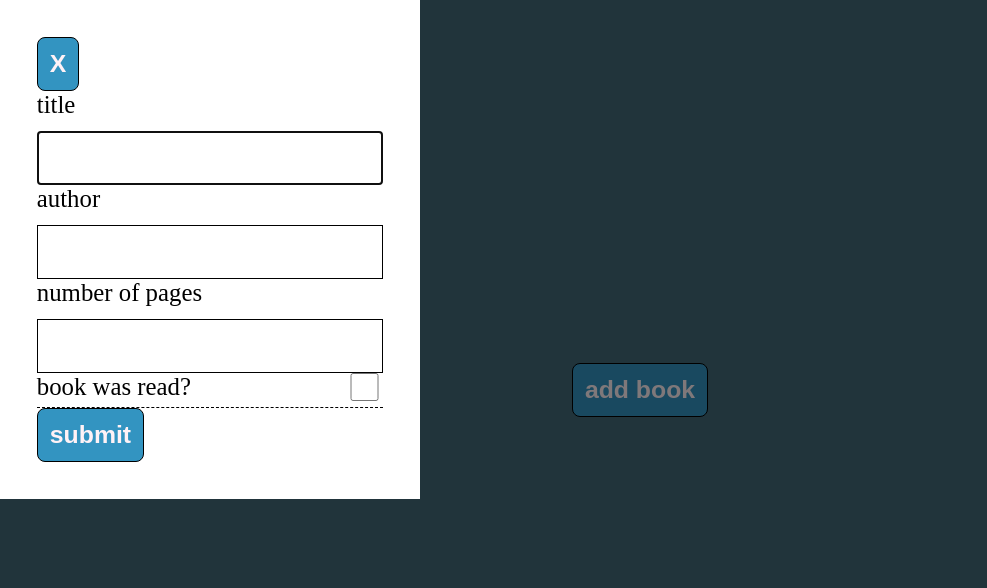
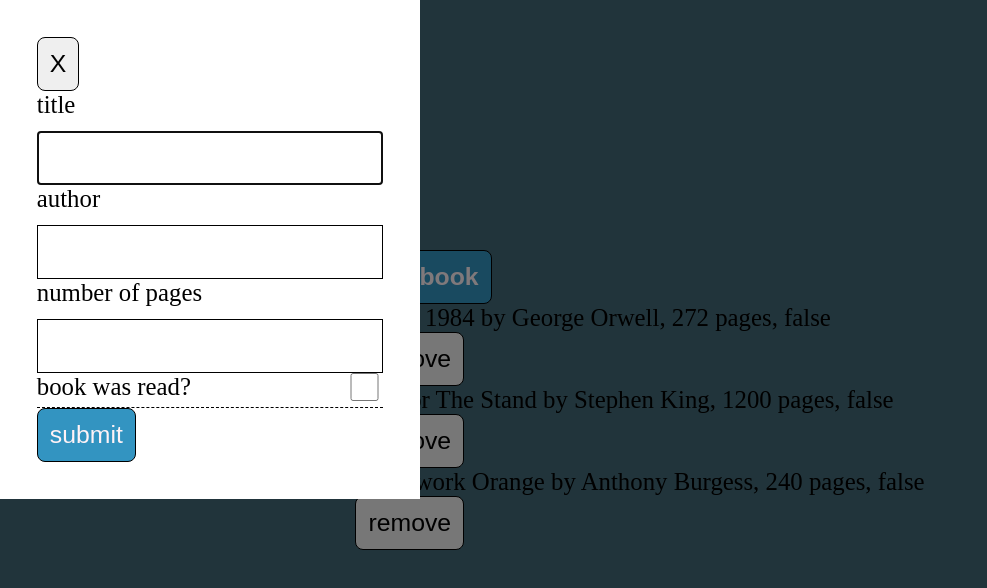
Before and after one commit to EGRrqq/library, a plain HTML site: page index.html in a window 1280 px wide. Both pictures are taken after a click on the button "add book". Shown: the whole page, without its empty margins (0-987 px from the left). Drawn offline with Linux system fonts and the light colour scheme.

Commit message:
feat(js): add support for removing bookCard
feat(js): divide displayBooks function into two separate functions
- displayExistBook function
- displayNewBook function

feat(css): refactor button styles
feat(html): apply refactored classes to buttons

```diff
--- a/index.html
+++ b/index.html
@@ -12,7 +12,7 @@
 <body>
     <dialog id="book-modal">
         <form method="dialog">
-            <button type="button" aria-label="close" class="close-btn" formnovalidate>X</button>
+            <button type="button" aria-label="close" id="close-btn" class="button" formnovalidate>X</button>
 
             <section class="form-section">
                 <label for="title">title</label>
@@ -36,12 +36,12 @@
 
             <hr>
 
-            <button type="submit" value="default" class="submit-btn">submit</button>
+            <button type="submit" value="default" class="button filled">submit</button>
         </form>
     </dialog>
 
-    <article>
-        <button type="button" id="show-modal">add book</button>
+    <article class="main">
+        <button type="button" id="show-modal" class="button filled bold">add book</button>
     </article>
 </body>
 
--- a/script.js
+++ b/script.js
@@ -1,11 +1,20 @@
-const myLibrary = [];
+Book.prototype.info = function () {
+    return `${this.title} by ${this.author}, ${this.pages} pages, ${this.read}`
+}
+
+const Harry = new Book('Signet 1984', 'George Orwell', 272, false);
+const Barry = new Book('Anchor The Stand', 'Stephen King', 1200, false);
+const Jarry = new Book('Clockwork Orange', 'Anthony Burgess', 240, false);
+
+let myLibrary = [Harry, Barry, Jarry];
 console.log('library:', myLibrary);
 
 (function library() {
     openModal();
     closeModal();
     addBookToLibrary();
-    displayBooks();
+    displayExistBook();
+    displayNewBook();
 })()
 
 function openModal() {
@@ -17,31 +26,52 @@ function openModal() {
 
 function closeModal() {
     const modal = document.getElementById('book-modal');
-    const closeBtn = document.querySelector('.close-btn');
+    const closeBtn = document.getElementById('close-btn');
 
-    closeBtn.addEventListener('click', function() {
-        modal.close();
+    closeBtn.addEventListener('click', () =>  modal.close());
+}
+
+function displayExistBook() {
+    const main = document.querySelector('.main');
+
+    for (let book of myLibrary) {
+        bookCard(book, main);
+    }
+}
+
+function displayNewBook() {
+    const form = document.querySelector('form');
+    const main = document.querySelector('.main');
+
+    form.addEventListener('submit', function() {
+        const book = myLibrary[myLibrary.length - 1];
+        bookCard(book, main);
     })
 }
 
-function displayBooks() {
-    const body = document.querySelector('body');
-    const ul = document.createElement('ul');
-    body.appendChild(ul);
+function bookCard(book, container) {
+    const section = document.createElement('section');
+    const p = document.createElement('p');
+    const button = document.createElement('button');
 
-    Book.prototype.display = false;
-    const form = document.querySelector('form');
+    p.textContent = book.info();
+    button.classList.add('button');
+    button.textContent = 'remove';
 
-    form.addEventListener('submit', function() {
-        const book = myLibrary[myLibrary.length - 1];
+    section.setAttribute('data-id', book.id);
+    section.appendChild(p);
+    section.appendChild(button);
 
-        if (!book.display) {
-            book.display = true;
-            const li = document.createElement('li');
-            li.textContent = book.info();
-            ul.appendChild(li);
-        }
+    button.addEventListener('click', function(event) {
+        const section = event.target.parentElement;
+        const bookId = section.getAttribute('data-id');
+
+        myLibrary = myLibrary.filter(book => book.id !== bookId);
+        section.remove();
+        console.log(myLibrary);
     })
+
+    container.appendChild(section);
 }
 
 function addBookToLibrary() {
@@ -50,7 +80,7 @@ function addBookToLibrary() {
     form.addEventListener('submit', function() {
         let tempBook = new Book()
 
-        const args = Object.keys(tempBook).map(key => {
+        const args = Object.keys(tempBook).filter(key => key !== 'id').map(key => {
             if (key === 'read') {
                 return document.getElementById(key).checked;
             }
@@ -69,8 +99,5 @@ function Book(title, author, pages, read) {
     this.author = author;
     this.pages = pages;
     this.read = read || false;
+    this.id = Math.random().toString(36).substring(2);
 }
-
-Book.prototype.info = function() {
-    return `${this.title} by ${this.author}, ${this.pages} pages, ${this.read}`
-}
--- a/style.css
+++ b/style.css
@@ -25,16 +25,6 @@ body {
   gap: calc(1rem + 0.5vh);
   font-size: calc(0.75rem + 1vw);
   background-color: var(--bg-color);
-}
-
-button {
-  padding: calc(0.5rem + 0.5vw);
-  cursor: pointer;
-  border-radius: 0.5rem;
-  background-color: #3394c1;
-  color: #fff2f6;
-  font-weight: 700;
-  font-size: inherit;
 }
 
 fieldset {
@@ -66,7 +56,7 @@ input[type="checkbox"] {
 
 fieldset,
 input,
-button {
+.button {
   border: 1px solid black;
   padding: var(--content-padding);
 }
@@ -75,7 +65,18 @@ input {
   font-size: inherit;
 }
 
-button {
+.filled {
+  background-color: #3394c1;
+  color: #fff2f6;
+}
+
+.bold {
+  font-weight: 700;
+}
+
+.button {
+  border-radius: 0.5rem;
+  font-size: inherit;
   cursor: pointer;
 }
 
```
